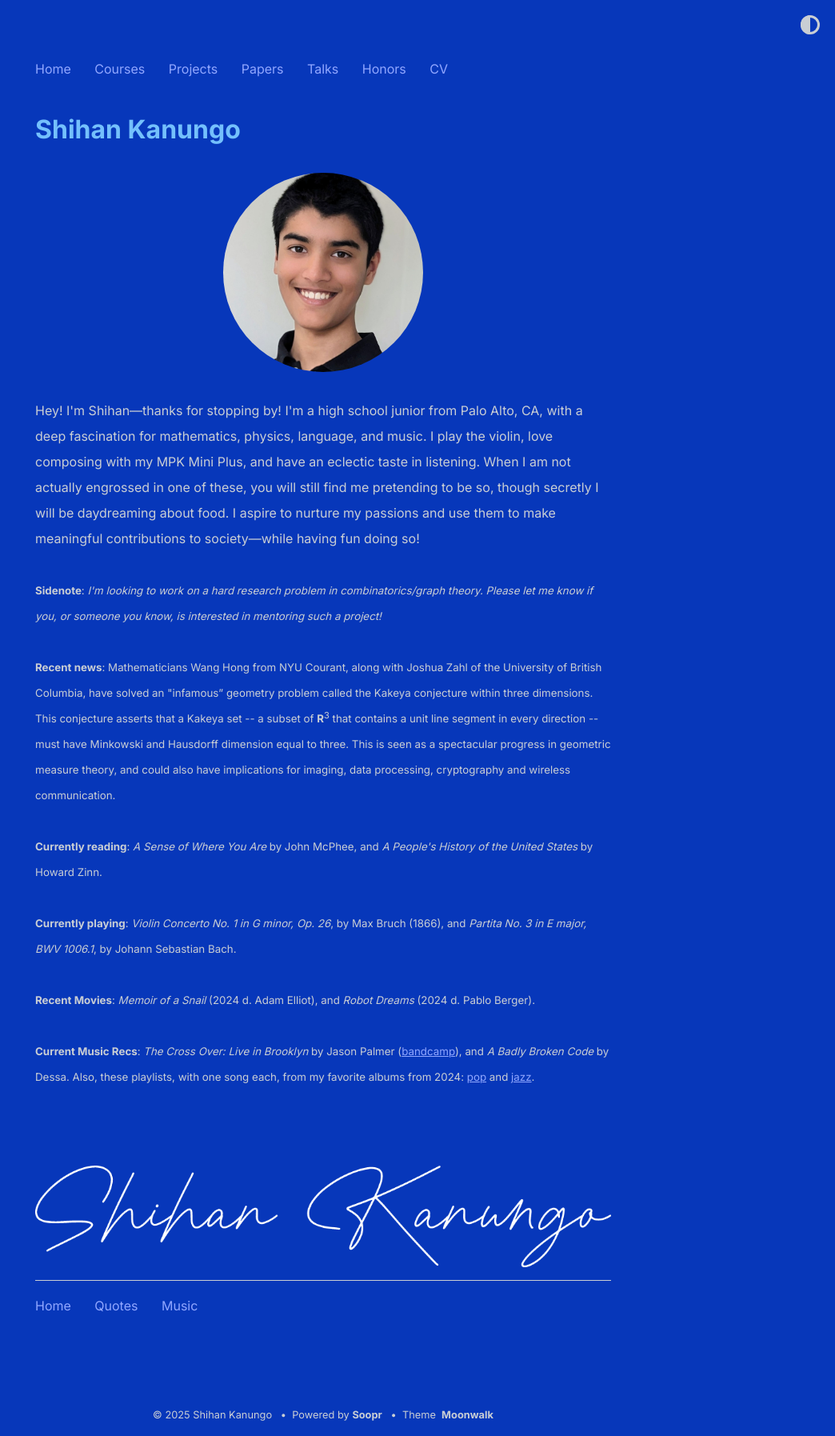
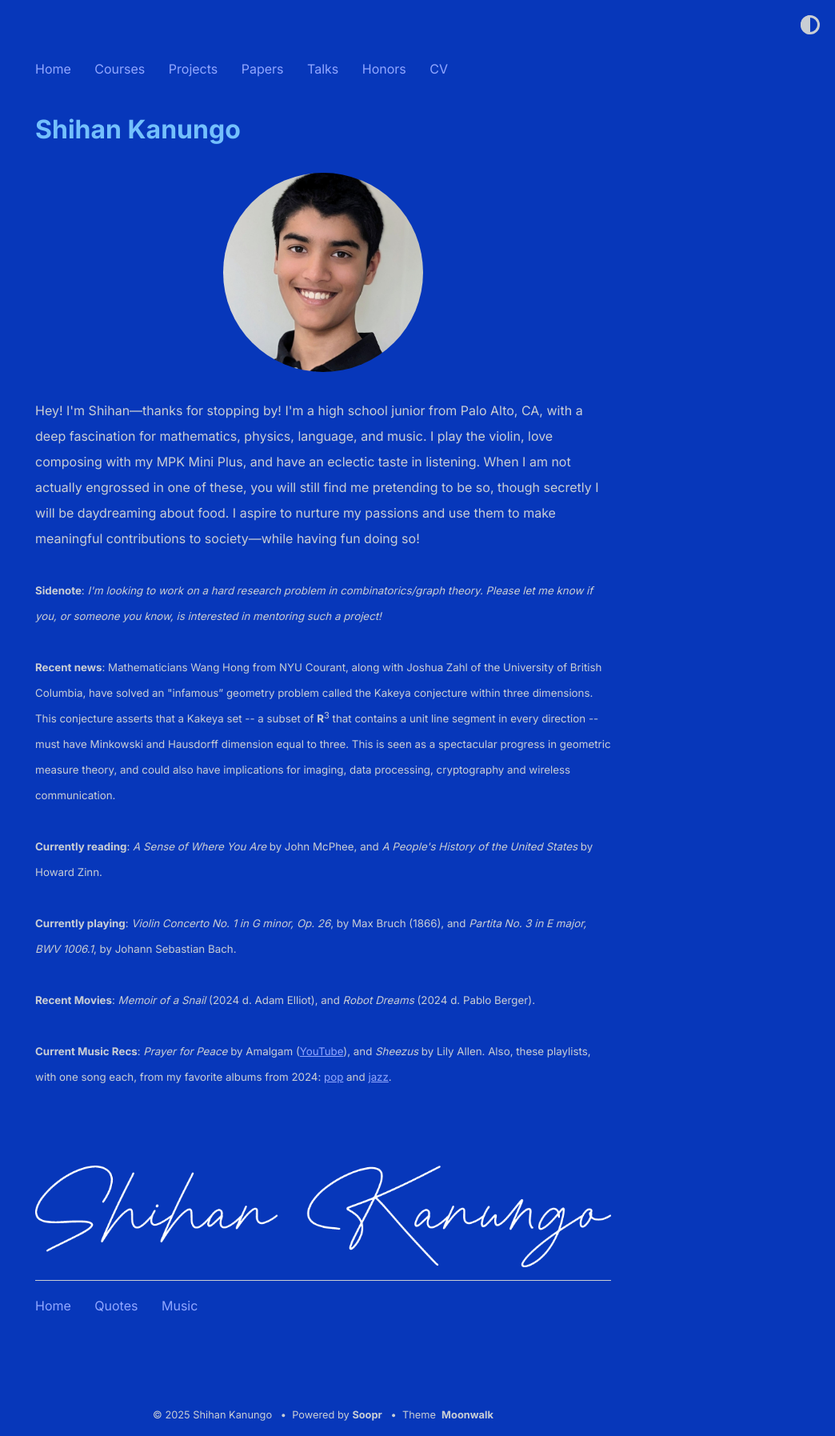
Before and after one commit to shihankanungo/shihankanungo.github.io, a Jekyll site: the page built from index.md, in a window 1280 px wide. Shown: the whole page at 80% size, without its empty margins (236-1280 px from the left). Built offline with Jekyll 4.4.1, drawn with Linux system fonts in a browser that asks for light colours.

Commit message:
Update _config.yml

```diff
--- a/_config.yml
+++ b/_config.yml
@@ -17,7 +17,7 @@
           <br /><br />
           <small><b>Recent Movies</b>: <i>Memoir of a Snail</i> (2024 d. Adam Elliot), and <i>Robot Dreams</i> (2024 d. Pablo Berger). </small>
           <br /><br />
-          <small><b>Current Music Recs</b>: <i>The Cross Over: Live in Brooklyn</i> by Jason Palmer (<a href="https://jasonpalmertrumpet.bandcamp.com/album/the-cross-over-live-in-brooklyn">bandcamp</a>), and <i>A Badly Broken Code</i> by Dessa. Also, these playlists, with one song each, from my favorite albums from 2024: <a href="https://open.spotify.com/playlist/0plT5tvEl6lVLrQDk0X3eu?si=fe06480b57f64999">pop</a> and <a href="https://open.spotify.com/playlist/5iHDUPHT30iNd4Feg0yg4f?si=737a0b1a27924789">jazz</a>. </small>
+          <small><b>Current Music Recs</b>: <i>Prayer for Peace</i> by Amalgam (<a href="https://www.youtube.com/watch?v=hcbho0eAe4I">YouTube</a>), and <i>Sheezus</i> by Lily Allen. Also, these playlists, with one song each, from my favorite albums from 2024: <a href="https://open.spotify.com/playlist/0plT5tvEl6lVLrQDk0X3eu?si=fe06480b57f64999">pop</a> and <a href="https://open.spotify.com/playlist/5iHDUPHT30iNd4Feg0yg4f?si=737a0b1a27924789">jazz</a>. </small>
           <br /><br /><br /><br />
 
   <img className="mt-8 md:mt-12 w-1/2 sm:w-1/3 lg:w-1/4" src="/signature.png" alt="signature of shihan" aria-hidden="true" />
```
